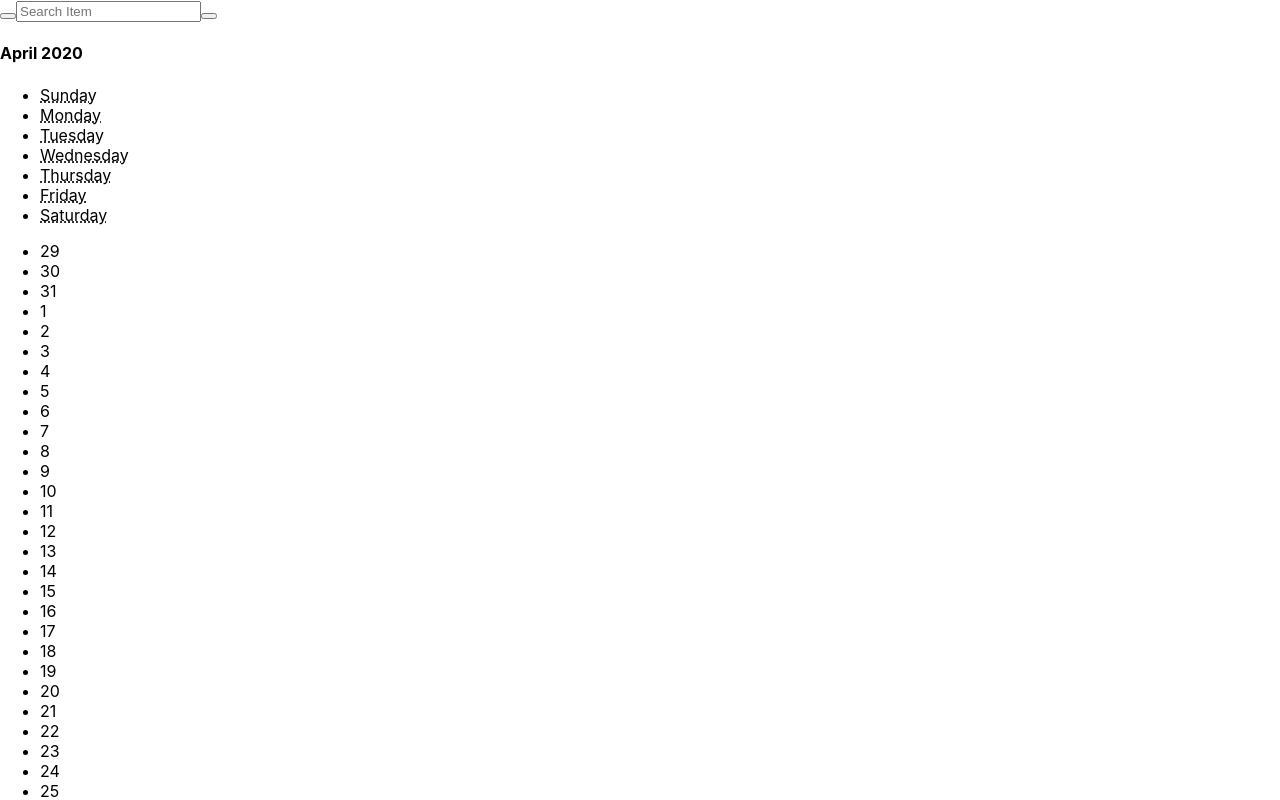
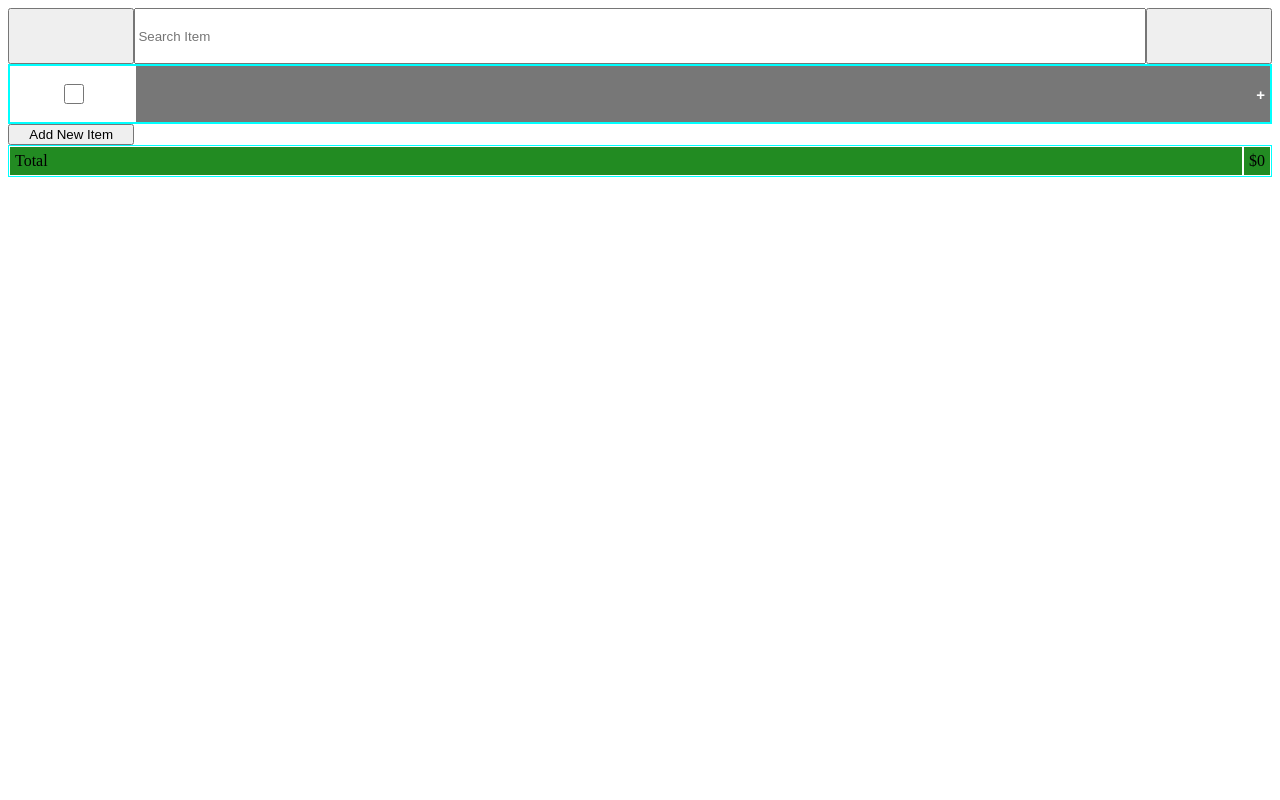
Before and after one commit to nicholsen-guoziyu/shoppinglist, a React (Create React App) app in the folder shoppinglist-ui/: page / in a window 1280 px wide. Shown: the top 800 px of the page. Built offline with nearby package versions, Linux system fonts and the light colour scheme.

Commit message:
fix bugs

```diff
--- a/shoppinglist-ui/src/components/ShoppingList.js
+++ b/shoppinglist-ui/src/components/ShoppingList.js
@@ -82,7 +82,7 @@ class ShoppingList extends Component
                     return(
                         <div className="ShoppingListItem" key={idx}>
                             <input className="ShoppingListItemCheckbox" type="checkbox" onClick={this.handleItemCollected} data-index={item.index} data-internalindex={idx}/>
-                            <button type="button" className="item item-header collapsible" onClick={this.handleCollapsible}>prop.items[idx].itemName</button>
+                            <button type="button" className="item item-header collapsible" onClick={this.handleCollapsible}>{item.itemName}</button>
                             <div className="ShoppingListItemDetail collapsible-item hide">
                                 <label className="item" for={selectedFile}>Upload File </label><input className="item" type="file" id={selectedFile} name={selectedFile} onChange={this.handleFileChange}  data-index={item.index} data-internalindex={idx} data-name="selectedFile" />
                                 <label className="item" for={store}>Store </label><input className="item" type="text" id={store} name={store} value={this.props.items[idx].store} onChange={this.props.onInputChanged}  data-index={item.index} data-internalindex={idx} data-name="store" />
--- a/shoppinglist-ui/src/index.js
+++ b/shoppinglist-ui/src/index.js
@@ -1,6 +1,6 @@
 import React from 'react';
 import ReactDOM from 'react-dom';
-import './index.css';
+import './App.css';
 import App from './App';
 import * as serviceWorker from './serviceWorker';
 
```
